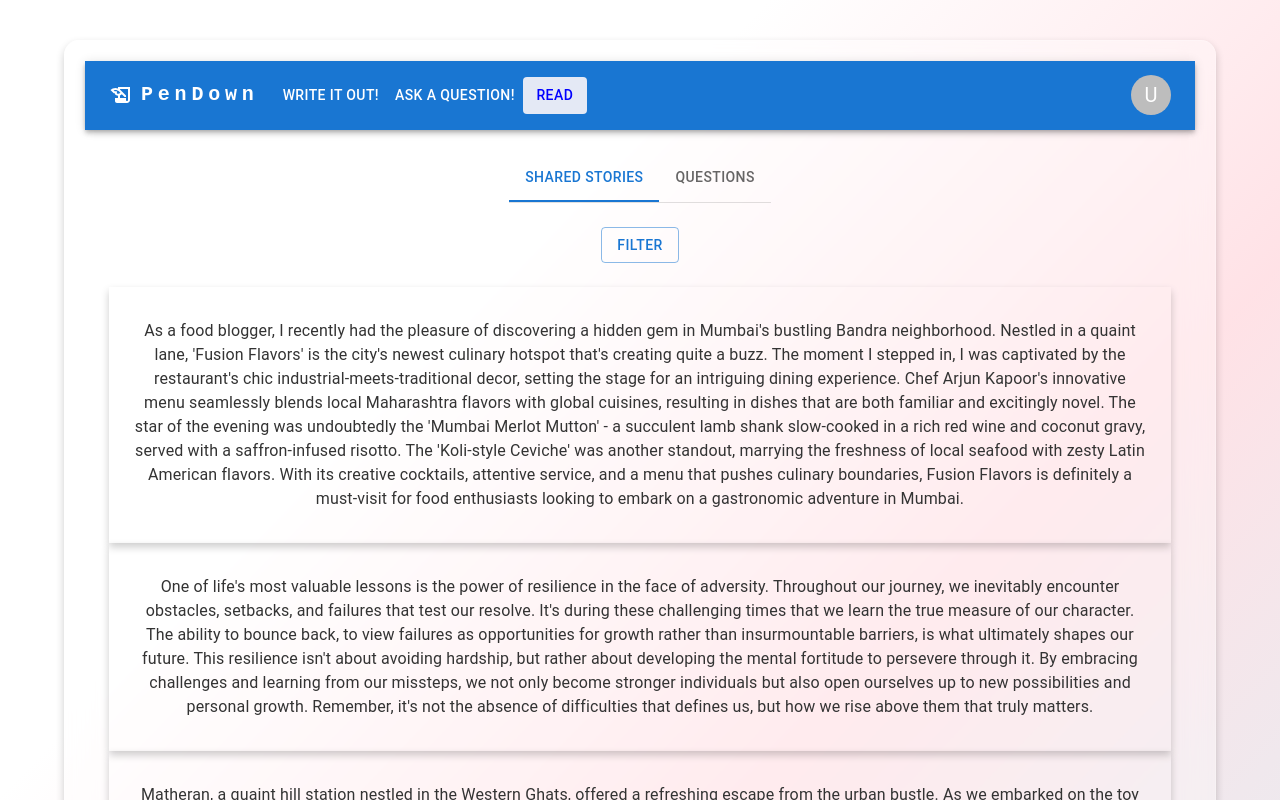
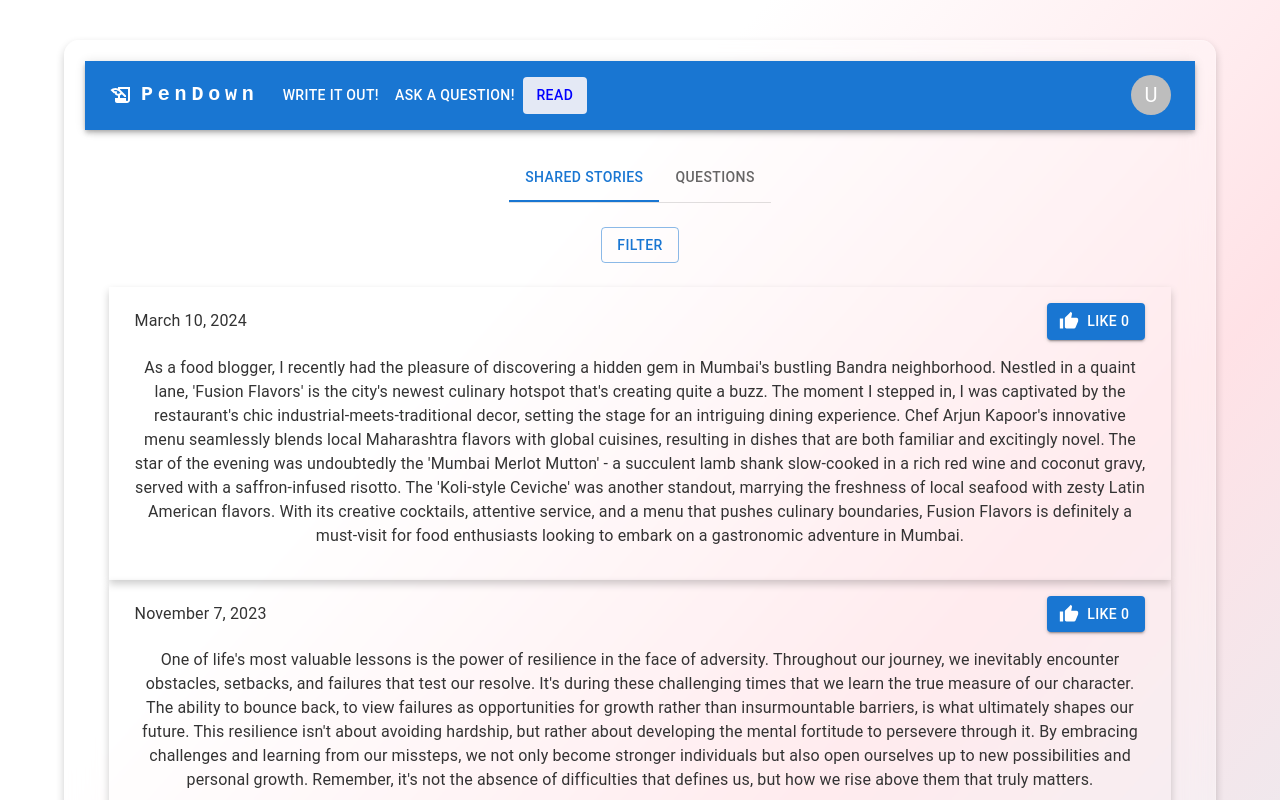
Before and after one commit to kainaat0110/Pendown, a React (Create React App) app: page /read in a window 1280 px wide. Shown: the top 800 px of the page. Built offline with nearby package versions, Linux system fonts and the light colour scheme.

Commit message:
Shared Story section updated

```diff
--- a/src/Components/Stories.js
+++ b/src/Components/Stories.js
@@ -1,12 +1,38 @@
-import { Container } from '@mui/material'
-import React from 'react'
+import React, { useState, useEffect } from 'react';
+import { Container, Button } from '@mui/material';
+import ThumbUpIcon from '@mui/icons-material/ThumbUp';
 
 export default function Stories(props) {
+  // Initialize state with likes from localStorage
+  const [likes, setLikes] = useState(() => {
+    return parseInt(localStorage.getItem(`likes-${props.id}`)) || 0;
+  });
+
+  // Update localStorage whenever likes change
+  useEffect(() => {
+    localStorage.setItem(`likes-${props.id}`, likes);
+  }, [likes, props.id]);
+
+  const handleLike = () => {
+    setLikes(likes + 1);
+  };
+
   return (
     <div>
-        <Container style={{boxShadow: '0 4px 8px rgba(0, 0, 0, 0.2)', padding: '2vh 2vw'}}>
+      <Container style={{ boxShadow: '0 4px 8px rgba(0, 0, 0, 0.2)', padding: '2vh 2vw' }}>
+        <div style={{ display: 'flex', justifyContent: 'space-between', alignItems: 'center', marginBottom: '10px' }}>
+          <span>{props.date}</span> {/* Display the date */}
+          <Button
+            onClick={handleLike}
+            variant="contained"
+            color="primary"
+            startIcon={<ThumbUpIcon />}
+          >
+            Like {likes}
+          </Button>
+        </div>
         <p>{props.para}</p>
-        </Container>
+      </Container>
     </div>
-  )
+  );
 }
--- a/src/Pages/Read.js
+++ b/src/Pages/Read.js
@@ -94,9 +94,9 @@ export default function Read() {
             <br />
             <DialogBox />
             <CustomTabPanel value={value} index={0}>
-                <Stories para="As a food blogger, I recently had the pleasure of discovering a hidden gem in Mumbai's bustling Bandra neighborhood. Nestled in a quaint lane, 'Fusion Flavors' is the city's newest culinary hotspot that's creating quite a buzz. The moment I stepped in, I was captivated by the restaurant's chic industrial-meets-traditional decor, setting the stage for an intriguing dining experience. Chef Arjun Kapoor's innovative menu seamlessly blends local Maharashtra flavors with global cuisines, resulting in dishes that are both familiar and excitingly novel. The star of the evening was undoubtedly the 'Mumbai Merlot Mutton' - a succulent lamb shank slow-cooked in a rich red wine and coconut gravy, served with a saffron-infused risotto. The 'Koli-style Ceviche' was another standout, marrying the freshness of local seafood with zesty Latin American flavors. With its creative cocktails, attentive service, and a menu that pushes culinary boundaries, Fusion Flavors is definitely a must-visit for food enthusiasts looking to embark on a gastronomic adventure in Mumbai." />
-                <Stories para= "One of life's most valuable lessons is the power of resilience in the face of adversity. Throughout our journey, we inevitably encounter obstacles, setbacks, and failures that test our resolve. It's during these challenging times that we learn the true measure of our character. The ability to bounce back, to view failures as opportunities for growth rather than insurmountable barriers, is what ultimately shapes our future. This resilience isn't about avoiding hardship, but rather about developing the mental fortitude to persevere through it. By embracing challenges and learning from our missteps, we not only become stronger individuals but also open ourselves up to new possibilities and personal growth. Remember, it's not the absence of difficulties that defines us, but how we rise above them that truly matters." />
-                <Stories para="Matheran, a quaint hill station nestled in the Western Ghats, offered a refreshing escape from the urban bustle. As we embarked on the toy train journey up the winding tracks, lush greenery and misty vistas unfolded before our eyes. The car-free environment was a welcome change, allowing us to explore the red-earth paths on foot and horseback. We marveled at panoramic viewpoints like Louisa Point and Charlotte Lake, breathing in the crisp mountain air. The tranquil atmosphere, punctuated only by the sounds of nature and the clip-clop of horses, provided a perfect setting for relaxation and introspection. Our stay in a colonial-era hotel added a touch of nostalgia to this serene getaway, making our Matheran trip a memorable blend of natural beauty and old-world charm." />
+                <Stories id="1" para="As a food blogger, I recently had the pleasure of discovering a hidden gem in Mumbai's bustling Bandra neighborhood. Nestled in a quaint lane, 'Fusion Flavors' is the city's newest culinary hotspot that's creating quite a buzz. The moment I stepped in, I was captivated by the restaurant's chic industrial-meets-traditional decor, setting the stage for an intriguing dining experience. Chef Arjun Kapoor's innovative menu seamlessly blends local Maharashtra flavors with global cuisines, resulting in dishes that are both familiar and excitingly novel. The star of the evening was undoubtedly the 'Mumbai Merlot Mutton' - a succulent lamb shank slow-cooked in a rich red wine and coconut gravy, served with a saffron-infused risotto. The 'Koli-style Ceviche' was another standout, marrying the freshness of local seafood with zesty Latin American flavors. With its creative cocktails, attentive service, and a menu that pushes culinary boundaries, Fusion Flavors is definitely a must-visit for food enthusiasts looking to embark on a gastronomic adventure in Mumbai." date="March 10, 2024" />
+                <Stories id="2" para= "One of life's most valuable lessons is the power of resilience in the face of adversity. Throughout our journey, we inevitably encounter obstacles, setbacks, and failures that test our resolve. It's during these challenging times that we learn the true measure of our character. The ability to bounce back, to view failures as opportunities for growth rather than insurmountable barriers, is what ultimately shapes our future. This resilience isn't about avoiding hardship, but rather about developing the mental fortitude to persevere through it. By embracing challenges and learning from our missteps, we not only become stronger individuals but also open ourselves up to new possibilities and personal growth. Remember, it's not the absence of difficulties that defines us, but how we rise above them that truly matters." date="November 7, 2023"/>
+                <Stories id="3" para="Matheran, a quaint hill station nestled in the Western Ghats, offered a refreshing escape from the urban bustle. As we embarked on the toy train journey up the winding tracks, lush greenery and misty vistas unfolded before our eyes. The car-free environment was a welcome change, allowing us to explore the red-earth paths on foot and horseback. We marveled at panoramic viewpoints like Louisa Point and Charlotte Lake, breathing in the crisp mountain air. The tranquil atmosphere, punctuated only by the sounds of nature and the clip-clop of horses, provided a perfect setting for relaxation and introspection. Our stay in a colonial-era hotel added a touch of nostalgia to this serene getaway, making our Matheran trip a memorable blend of natural beauty and old-world charm." date="August 13, 2024"/>
             </CustomTabPanel>
             <CustomTabPanel value={value} index={1}>
                 <QuestionAns ques= "How does friendship contribute to personal growth and well-being?" ans="Friendship plays a pivotal role in personal growth and well-being by providing emotional support, fostering a sense of belonging, and enhancing self-esteem. Friends offer different perspectives, challenge us to grow, and help us navigate life's challenges. They provide a safe space for expressing our thoughts and feelings, which can reduce stress and improve mental health. Through shared experiences and mutual encouragement, friendships can also boost our confidence and motivate us to pursue our goals. Overall, the bonds of friendship enrich our lives, making us feel more connected, understood, and supported." />
```
